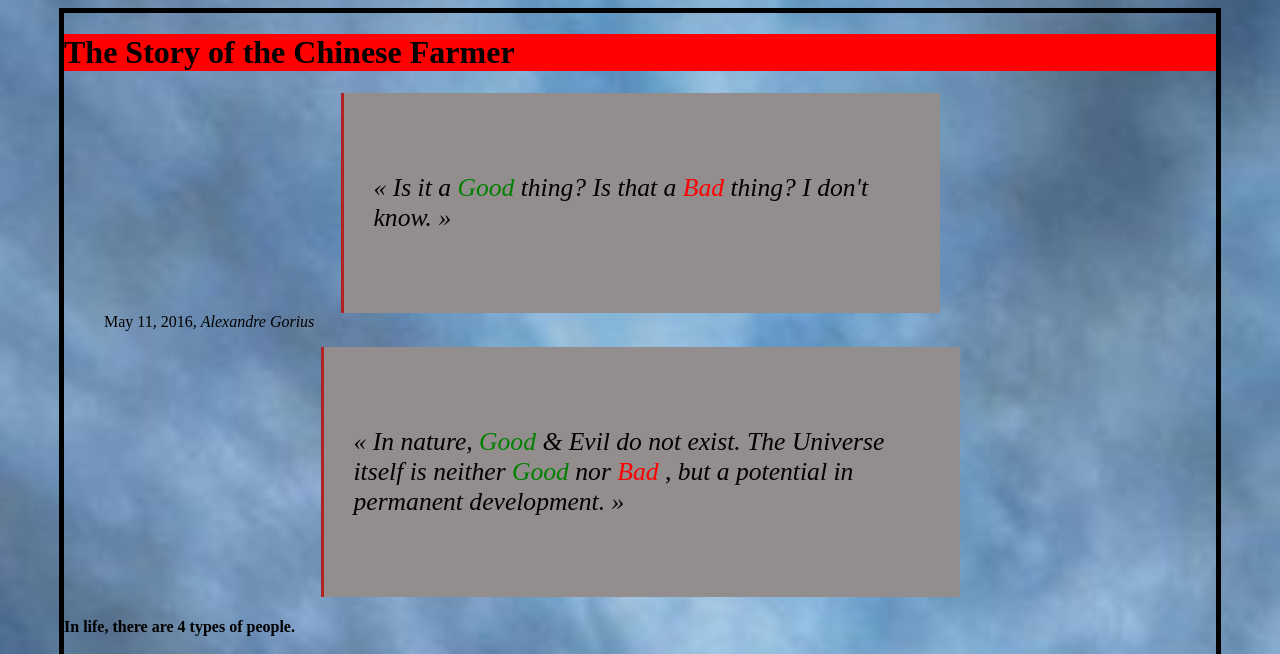
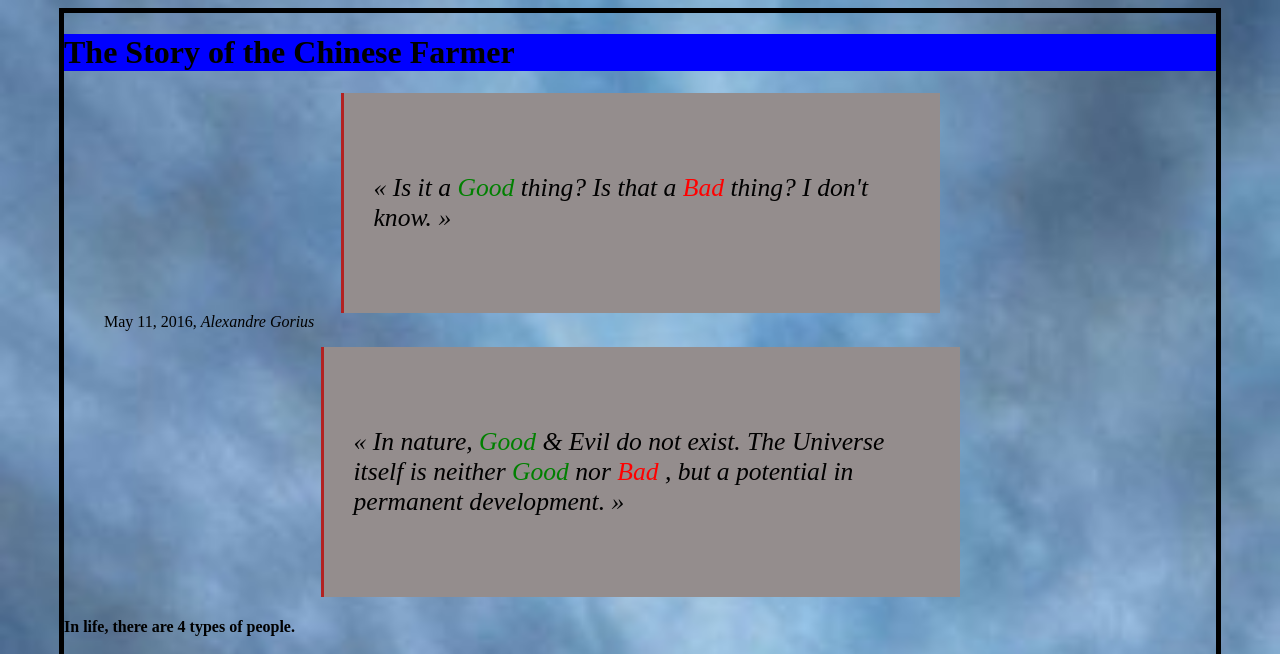
Before and after one commit to H-Etien/exo-html-30-09-2021, a plain HTML site: page index.html in a window 1280 px wide. Shown: the top 654 px of the page. Drawn offline with Linux system fonts and the light colour scheme.

Commit message:
initial commit

```diff
--- a/css/style.css
+++ b/css/style.css
@@ -9,8 +9,6 @@ body {
   background-repeat: no-repeat;
   background-position: bottom right;
   background-size: cover;
-
-
 }
 
 p {
@@ -22,7 +20,8 @@ p {
 a {
   font-size: x-large;
 }
-a:hover , a:hover:visited{
+a:hover,
+a:hover:visited {
   color: rgb(255, 255, 255);
   background-color: rgb(0, 0, 0);
 }
@@ -31,11 +30,10 @@ a:visited {
   color: rgb(78, 72, 72);
 }
 
-q, blockquote{
+q,
+blockquote {
   font-size: 160%;
   background-color: rgb(148, 141, 141);
-
-
 }
 
 q {
@@ -57,10 +55,11 @@ q {
 }
 
 header:first-child {
-    background-color: red;
+  background-color: blue;
 }
 
-.good, .bad {
+.good,
+.bad {
   text-transform: capitalize;
 }
 
@@ -72,10 +71,12 @@ header:first-child {
   color: red;
 }
 
-tr td:nth-child(1), th:nth-child(1) {
+tr td:nth-child(1),
+th:nth-child(1) {
   background-color: white;
 }
 
-tr td:nth-child(2),th:nth-child(2) {
+tr td:nth-child(2),
+th:nth-child(2) {
   background-color: grey;
 }
```
Lines whose indentation alone changed are shown as unchanged.
